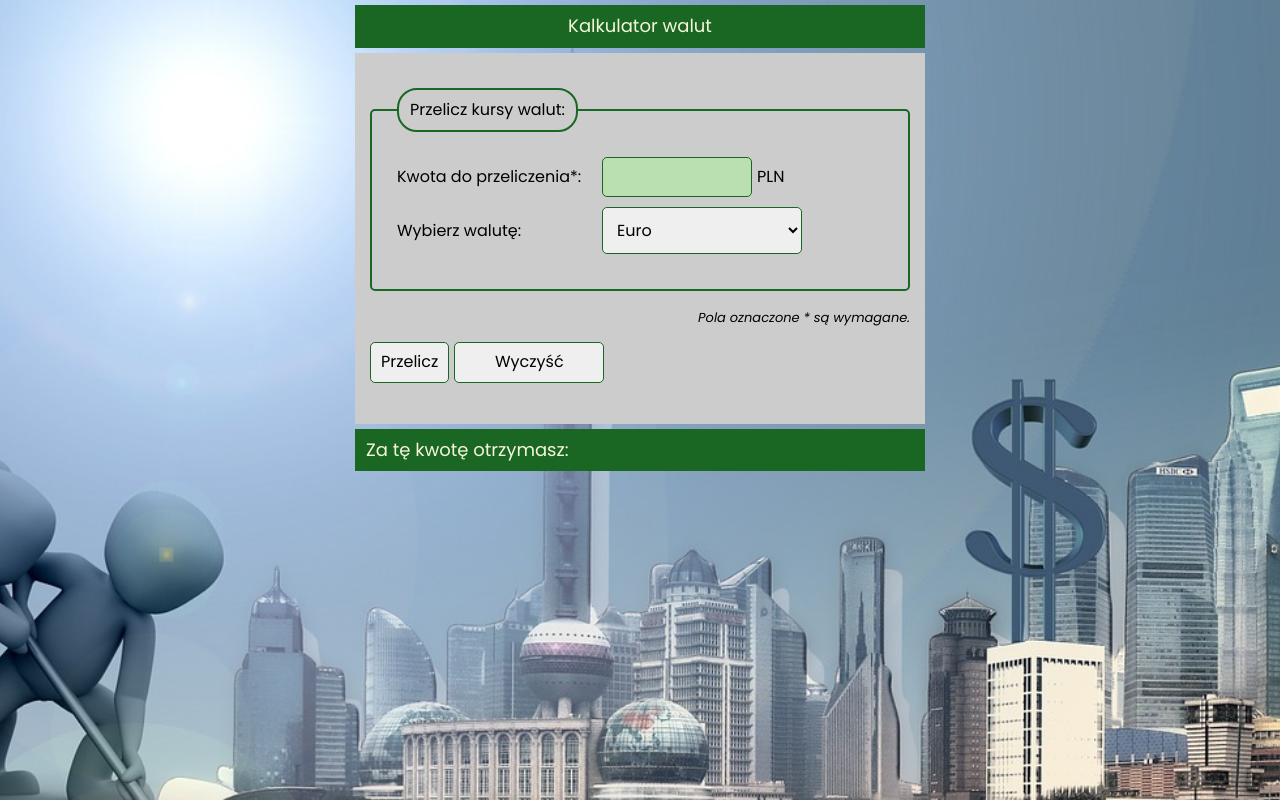
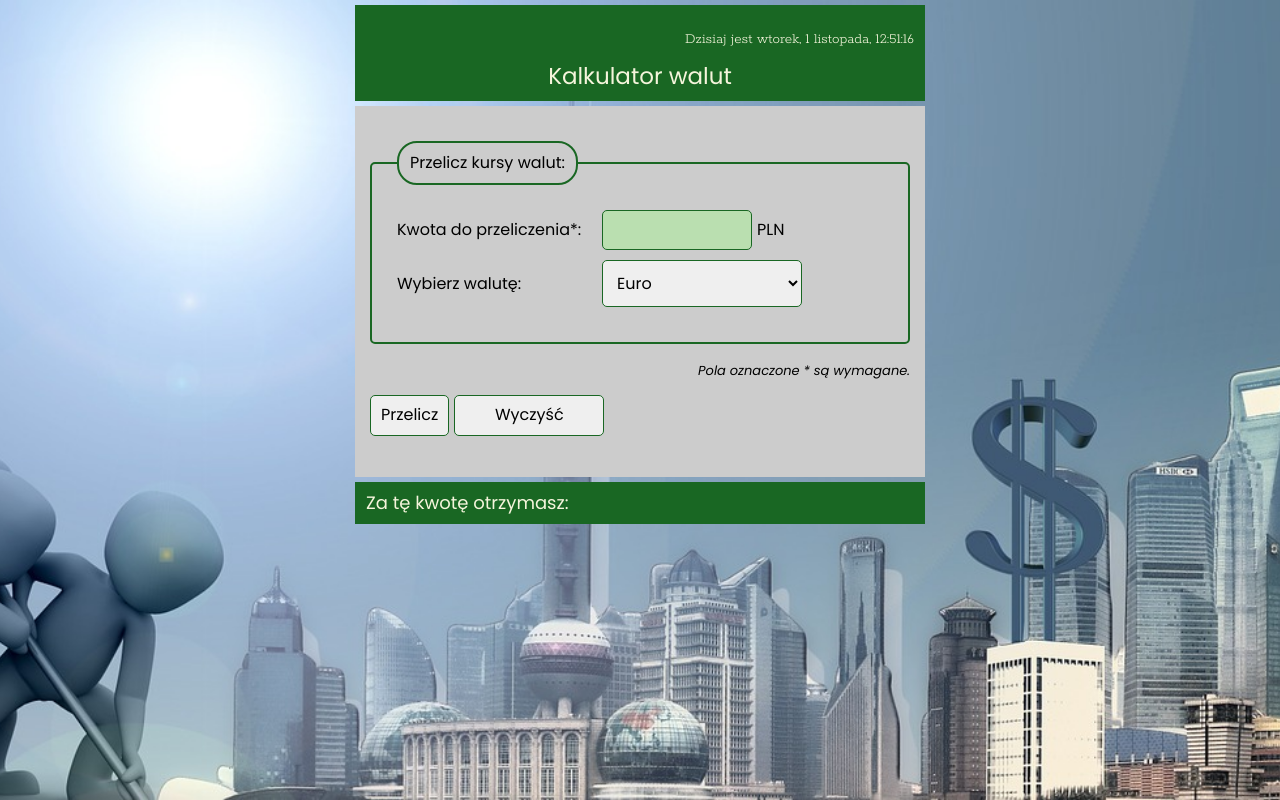
Before and after one commit to Werka481/currency-converter-react, a React (Create React App) app: page / in a window 1280 px wide. Built offline with nearby package versions, Linux system fonts and the light colour scheme.

Commit message:
current date added and utils folder added

```diff
--- a/public/index.html
+++ b/public/index.html
@@ -29,6 +29,9 @@
   <link rel="preconnect" href="https://fonts.gstatic.com" crossorigin>
   <link href="https://fonts.googleapis.com/css2?family=Poppins:ital,wght@0,400;0,600;1,400&display=swap"
     rel="stylesheet">
+  <link rel="preconnect" href="https://fonts.googleapis.com">
+  <link rel="preconnect" href="https://fonts.gstatic.com" crossorigin>
+  <link href="https://fonts.googleapis.com/css2?family=Rokkitt:wght@300&display=swap" rel="stylesheet">
   <meta property="og:image" content="%PUBLIC_URL%/share.png">
 </head>
 
--- a/src/App.js
+++ b/src/App.js
@@ -3,7 +3,7 @@
 import Result from "./Result";
 import Container from "./Container";
 import { useState } from "react";
-import { currencies } from "./currencies/currencies";
+import { currencies } from "./utils/currencies";
 
 function App() {
   const [result, setResult] = useState(null);
--- /dev/null
+++ b/src/Clock/index.js
@@ -0,0 +1,26 @@
+import "./style.css";
+import { useCurrentDate } from "../utils/useCurrentDate";
+
+const Clock = () => {
+    const date = useCurrentDate();
+
+    const formatDate = date.toLocaleDateString("pl", {
+        weekday: "long",
+        day: "numeric",
+        month: "long",
+    });
+
+    const formatTime = date.toLocaleTimeString("pl", {
+        hour: "numeric",
+        minute: "numeric",
+        second: "numeric",
+    });
+
+    return (
+        < p className="clock" >
+            Dzisiaj jest {formatDate}, {formatTime}
+        </p >
+    )
+};
+
+export default Clock;
--- /dev/null
+++ b/src/Clock/style.css
@@ -0,0 +1,5 @@
+.clock {
+    font-family: "Rokkitt", serif;
+    font-size: 15px;
+    text-align: right;
+}
--- a/src/Form/index.js
+++ b/src/Form/index.js
@@ -1,6 +1,6 @@
 import "./style.css";
 import { useState } from "react";
-import { currencies } from "../currencies/currencies";
+import { currencies } from "../utils/currencies";
 
 const Form = ({ calculateResult, setResult }) => {
     const [amountExchange, setAmountExchange] = useState("");
--- a/src/Header/index.js
+++ b/src/Header/index.js
@@ -1,7 +1,9 @@
 import "./style.css";
+import Clock from "../Clock";
 
 const Header = ({ title }) => (
     <header className="header">
+        <Clock />
         {title}
     </header>
 );
--- a/src/Header/style.css
+++ b/src/Header/style.css
@@ -1,5 +1,5 @@
 .header {
-    font-size: 18px;
+    font-size: 23px;
     font-weight: normal;
     text-align: center;
     padding: 11px;
--- /dev/null
+++ b/src/utils/useCurrentDate.js
@@ -0,0 +1,15 @@
+import { useEffect, useState } from "react";
+
+export const useCurrentDate = () => {
+    const [currentDate, setCurrentDate] = useState(new Date());
+
+    useEffect(() => {
+        const intervalId = setInterval(() => {
+            setCurrentDate(new Date());
+        }, 1000);
+
+        return () => clearInterval(intervalId);
+    }, []);
+
+    return currentDate;
+};
```
Also changed, not shown: src/utils/currencies.js (renamed from src/currencies/currencies.js).
